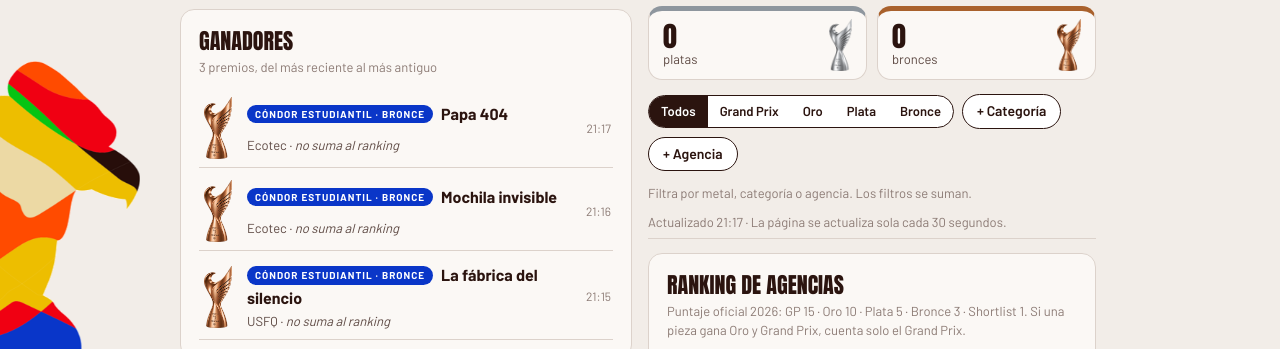
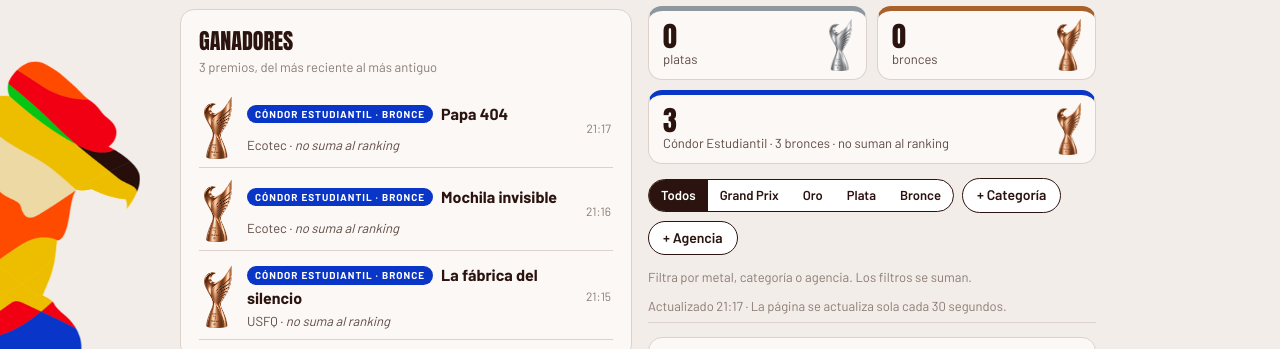
Before and after one commit to zerebrain002/condor-2026, a plain HTML site: page index.html in a window 1280 px wide. Shown: the part 387-736 px from the top of the page. Drawn offline with Linux system fonts and the light colour scheme.

Commit message:
En vivo: contador aparte de Cóndor Estudiantil
Co-Authored-By: Claude Opus 5.5 <noreply@anthropic.com>
Claude-Session: https://claude.ai/code/session_01CaxRvEFXFLm2EdTmqFFGWg

```diff
--- a/index.html
+++ b/index.html
@@ -267,7 +267,7 @@ body{overflow-x:hidden}
 .lvk .kpi:first-child{grid-column:1 / -1}
 .lvk .kpi{padding:8px 14px;display:flex;align-items:center;justify-content:space-between;gap:8px}
 .lvk .kt{display:flex;gap:2px;align-items:flex-end}.lvk .kt img{height:52px;width:auto}
-.lvk .k-T{border-top:5px solid var(--ink)!important}.lvk .k-GP{border-top:5px solid var(--gp)!important}.lvk .k-O{border-top:5px solid var(--oro)!important}.lvk .k-P{border-top:5px solid var(--plata)!important}.lvk .k-B{border-top:5px solid var(--bronce)!important}
+.lvk .k-T{border-top:5px solid var(--ink)!important}.lvk .k-GP{border-top:5px solid var(--gp)!important}.lvk .k-O{border-top:5px solid var(--oro)!important}.lvk .k-P{border-top:5px solid var(--plata)!important}.lvk .k-B{border-top:5px solid var(--bronce)!important}.lvk .k-E{border-top:5px solid var(--blue)!important;grid-column:1 / -1}
 .lvk .k-GP .kt img{filter:drop-shadow(0 0 0 transparent)}.lvk .kpi .v{font-size:28px}.lvk .kpi .l{margin-top:0}
 .lvf{position:static!important;padding:0 0 6px!important;margin:0!important}
 @media (min-width:901px){.livestats{position:sticky;top:12px;max-height:calc(100vh - 24px);overflow:auto;padding-right:4px}}
@@ -736,6 +736,8 @@ function renderLive(){
   $('#lv-upd').textContent=(RESMETA.actualizado?'Actualizado '+RESMETA.actualizado+' · ':'')+'La página se actualiza sola cada 30 segundos.';
   const cnt=k=>RES.filter(p=>p.metal===k).length,effSet=new Set(effective(RES));
   $('#lv-kpis').innerHTML=[[RES.length,'premios entregados','T',['O','P','B']],[cnt('GP'),'Grand Prix','GP',['O']],[cnt('O'),'oros','O',['O']],[cnt('P'),'platas','P',['P']],[cnt('B'),'bronces','B',['B']]].map(([v,l,k,tr])=>`<div class="kpi k-${k}"><div><div class="v">${v}</div><div class="l">${l}</div></div><div class="kt">${tr.map(t=>`<img src="${TROFEO[t]}" alt="">`).join('')}</div></div>`).join('');
+  if(ESP.length){const em=['GP','O','P','B'].map(k=>[k,ESP.filter(p=>p.metal===k).length]).filter(x=>x[1]);
+    $('#lv-kpis').insertAdjacentHTML('beforeend',`<div class="kpi k-E"><div><div class="v">${ESP.length}</div><div class="l">Cóndor Estudiantil${em.length?' · '+em.map(([k,c])=>c+' '+(c===1?MNAME[k].toLowerCase():{GP:'grand prix',O:'oros',P:'platas',B:'bronces'}[k])).join(', '):''} · no suman al ranking</div></div><div class="kt">${em.map(([k])=>`<img src="${TROFEO[k]}" alt="">`).join('')}</div></div>`)}
   const last=[...RES,...ESP].sort((a,b)=>b.n-a.n)[0];
   $('#lv-last').innerHTML=last&&last.especial?`<div class="la">${last.metal&&TROFEO[last.metal]?`<img src="${TROFEO[last.metal]}" alt="">`:''}<div><div class="k">Último premio · ${esc(last.especial)}</div><div class="t">${esc(last.title)}</div><div class="m"><span class="medal" style="background:var(--blue);margin:0 8px 0 0">${esc(last.especial)}${last.metal&&MNAME[last.metal]?' · '+MNAME[last.metal]:''}</span>${esc(last.autor||'')}</div></div></div>`:last?(()=>{const x=pieceOf(last);return`<div class="la"><img src="${TROFEO[last.metal]}" alt="Trofeo ${MNAME[last.metal]}"><div><div class="k">Último premio · ${esc(x.cat)}</div><div class="t">${esc(x.title)}</div><div class="m"><span class="medal" style="background:${MCOL[last.metal]};margin:0 8px 0 0">${MNAME[last.metal]}</span>${esc(x.adv)} · ${esc(x.agency)}</div></div></div>`})():`<div class="k">Gala El Cóndor 2026</div><div class="t">La ceremonia está por empezar</div><div class="m">Aquí aparecerá cada premio apenas se anuncie. ${SL.length} piezas en shortlist esperan su turno.</div>`;
   $('#lv-metal').innerHTML=[['','Todos'],['GP','Grand Prix'],['O','Oro'],['P','Plata'],['B','Bronce']].map(([k,l])=>`<button class="${LF.metal===k?'on':''}" data-m="${k}">${l}</button>`).join('');
```
